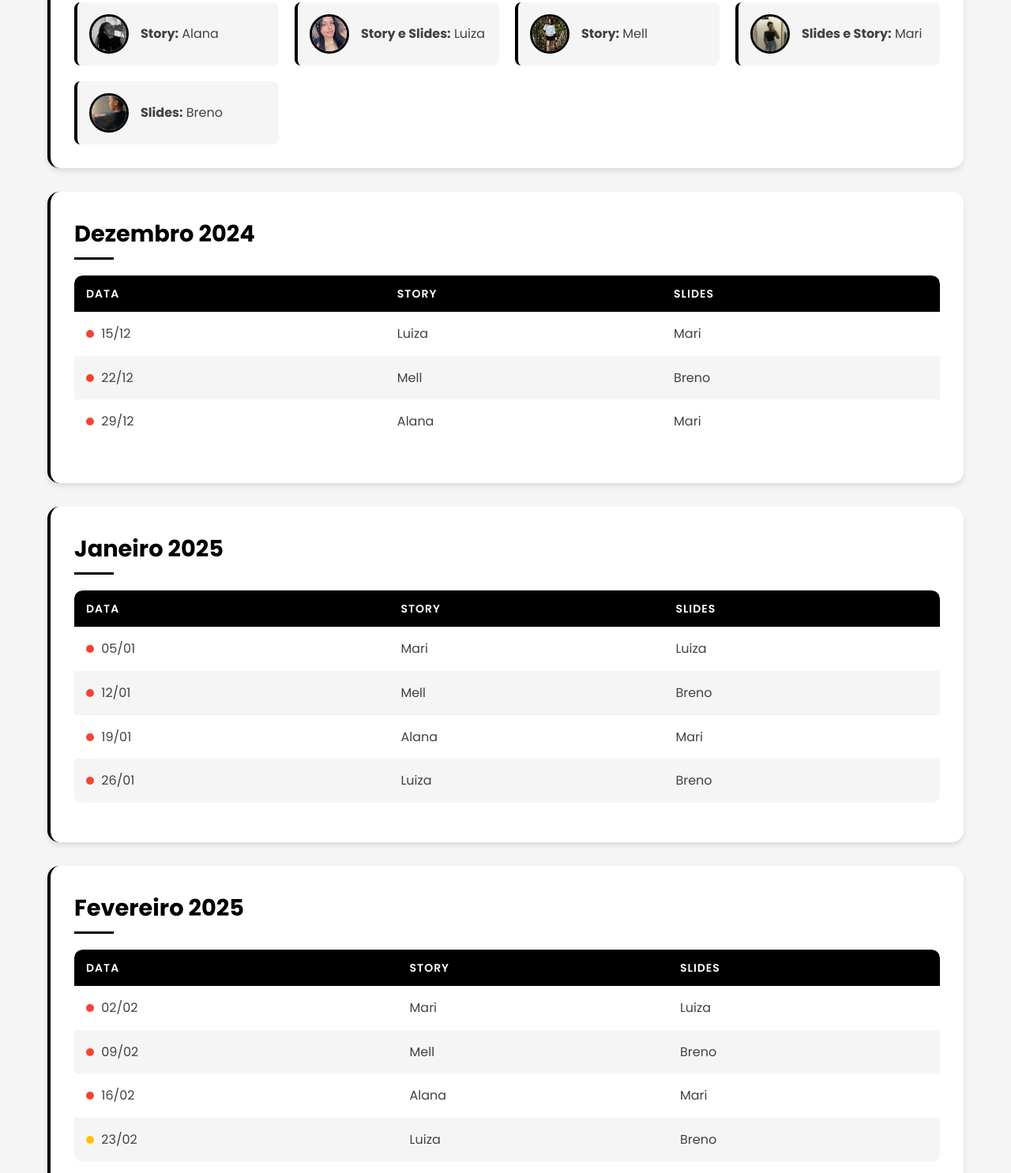
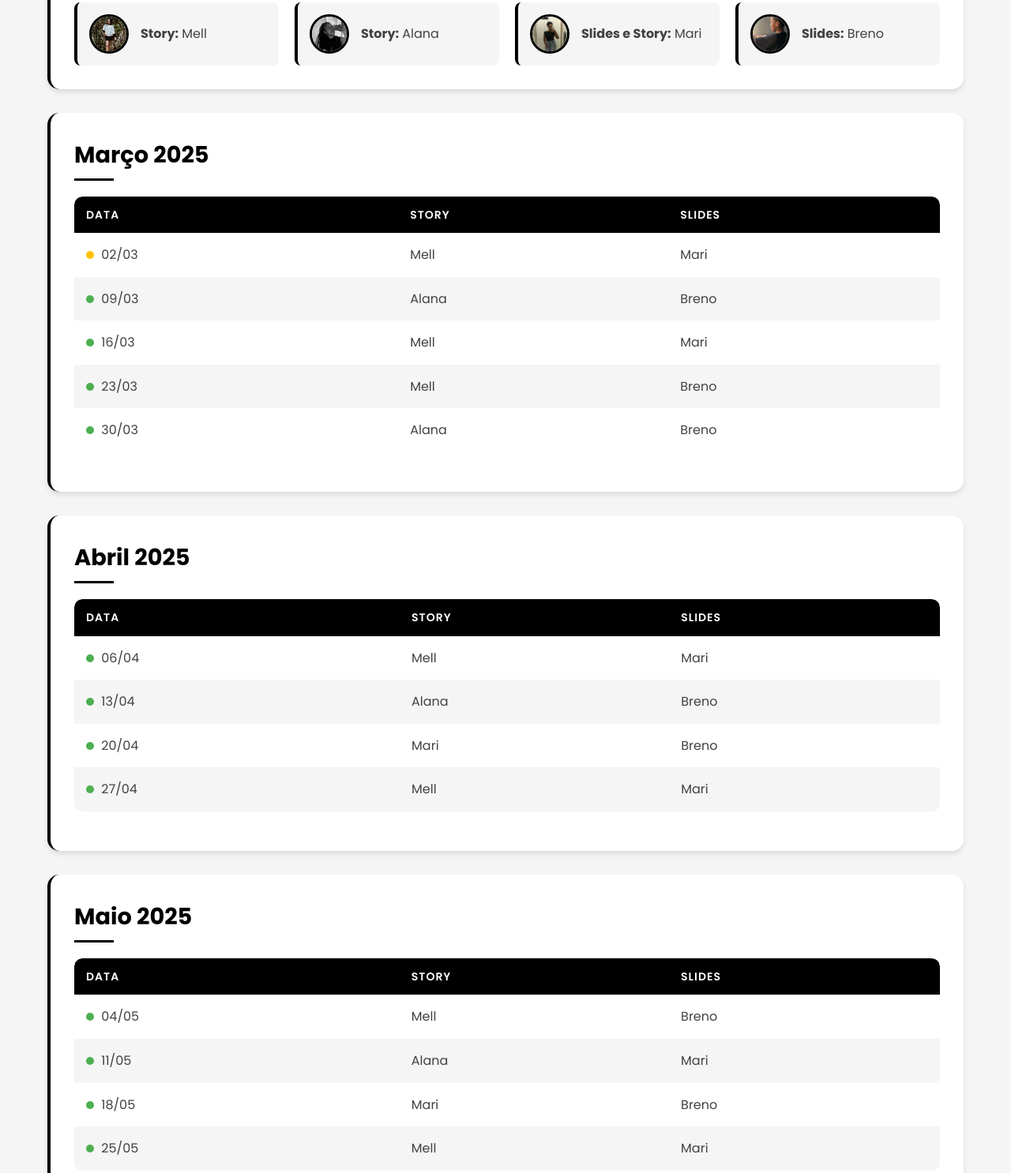
Before and after one commit to Bejoob/midiaccmv, a plain HTML site: page index.html in a window 1280 px wide. Shown: the part 578-2064 px from the top of the page at 79% size. Drawn offline with Linux system fonts and the light colour scheme.

```diff
--- a/index.html
+++ b/index.html
@@ -19,7 +19,7 @@
                 <img src="img/CCMV.jpeg" alt="Logo CCMV" class="logo-img">
             </div>
             <h1>Mídia CCMV</h1>
-            <h2>DEZ/24 - FEV/25</h2>
+            <h2>MAR/25 - MAI/25</h2>
         </header>
 
         <section class="funcoes">
@@ -27,25 +27,17 @@
             <ul>
                 <li>
                     <div class="membro-info">
-                        <img src="img/alana.png" alt="Alana" class="avatar">
+                        <img src="img/mell.png" alt="Mell" class="avatar">
                         <div class="texto">
-                            <strong>Story:</strong> Alana
+                            <strong>Story:</strong> Mell
                         </div>
                     </div>
                 </li>
                 <li>
                     <div class="membro-info">
-                        <img src="img/luiza.png" alt="Luiza" class="avatar">
+                        <img src="img/alana.png" alt="Alana" class="avatar">
                         <div class="texto">
-                            <strong>Story e Slides:</strong> Luiza
-                        </div>
-                    </div>
-                </li>
-                <li>
-                    <div class="membro-info">
-                        <img src="img/mell.png" alt="Mell" class="avatar">
-                        <div class="texto">
-                            <strong>Story:</strong> Mell
+                            <strong>Story:</strong> Alana
                         </div>
                     </div>
                 </li>
@@ -69,7 +61,7 @@
         </section>
 
         <section class="mes">
-            <h3>Dezembro 2024</h3>
+            <h3>Março 2025</h3>
             <div class="table-responsive">
                 <table>
                     <thead>
@@ -80,20 +72,30 @@
                         </tr>
                     </thead>
                     <tbody>
-                        <tr data-date="2024-12-15">
-                            <td><span class="status-dot"></span> 15/12</td>
-                            <td>Luiza</td>
+                        <tr data-date="2025-03-02">
+                            <td><span class="status-dot"></span> 02/03</td>
+                            <td>Mell</td>
                             <td>Mari</td>
                         </tr>
-                        <tr data-date="2024-12-22">
-                            <td><span class="status-dot"></span> 22/12</td>
+                        <tr data-date="2025-03-09">
+                            <td><span class="status-dot"></span> 09/03</td>
+                            <td>Alana</td>
+                            <td>Breno</td>
+                        </tr>
+                        <tr data-date="2025-03-16">
+                            <td><span class="status-dot"></span> 16/03</td>
+                            <td>Mell</td>
+                            <td>Mari</td>
+                        </tr>
+                        <tr data-date="2025-03-23">
+                            <td><span class="status-dot"></span> 23/03</td>
                             <td>Mell</td>
                             <td>Breno</td>
                         </tr>
-                        <tr data-date="2024-12-29">
-                            <td><span class="status-dot"></span> 29/12</td>
+                        <tr data-date="2025-03-30">
+                            <td><span class="status-dot"></span> 30/03</td>
                             <td>Alana</td>
-                            <td>Mari</td>
+                            <td>Breno</td>
                         </tr>
                     </tbody>
                 </table>
@@ -101,7 +103,7 @@
         </section>
 
         <section class="mes">
-            <h3>Janeiro 2025</h3>
+            <h3>Abril 2025</h3>
             <div class="table-responsive">
                 <table>
                     <thead>
@@ -112,25 +114,25 @@
                         </tr>
                     </thead>
                     <tbody>
-                        <tr data-date="2025-01-05">
-                            <td><span class="status-dot"></span> 05/01</td>
+                        <tr data-date="2025-04-06">
+                            <td><span class="status-dot"></span> 06/04</td>
+                            <td>Mell</td>
                             <td>Mari</td>
-                            <td>Luiza</td>
                         </tr>
-                        <tr data-date="2025-01-12">
-                            <td><span class="status-dot"></span> 12/01</td>
-                            <td>Mell</td>
+                        <tr data-date="2025-04-13">
+                            <td><span class="status-dot"></span> 13/04</td>
+                            <td>Alana</td>
                             <td>Breno</td>
                         </tr>
-                        <tr data-date="2025-01-19">
-                            <td><span class="status-dot"></span> 19/01</td>
-                            <td>Alana</td>
+                        <tr data-date="2025-04-20">
+                            <td><span class="status-dot"></span> 20/04</td>
                             <td>Mari</td>
+                            <td>Breno</td>
                         </tr>
-                        <tr data-date="2025-01-26">
-                            <td><span class="status-dot"></span> 26/01</td>
-                            <td>Luiza</td>
-                            <td>Breno</td>
+                        <tr data-date="2025-04-27">
+                            <td><span class="status-dot"></span> 27/04</td>
+                            <td>Mell</td>
+                            <td>Mari</td>
                         </tr>
                     </tbody>
                 </table>
@@ -138,7 +140,7 @@
         </section>
 
         <section class="mes">
-            <h3>Fevereiro 2025</h3>
+            <h3>Maio 2025</h3>
             <div class="table-responsive">
                 <table>
                     <thead>
@@ -149,25 +151,25 @@
                         </tr>
                     </thead>
                     <tbody>
-                        <tr data-date="2025-02-02">
-                            <td><span class="status-dot"></span> 02/02</td>
-                            <td>Mari</td>
-                            <td>Luiza</td>
-                        </tr>
-                        <tr data-date="2025-02-09">
-                            <td><span class="status-dot"></span> 09/02</td>
+                        <tr data-date="2025-05-04">
+                            <td><span class="status-dot"></span> 04/05</td>
                             <td>Mell</td>
                             <td>Breno</td>
                         </tr>
-                        <tr data-date="2025-02-16">
-                            <td><span class="status-dot"></span> 16/02</td>
+                        <tr data-date="2025-05-11">
+                            <td><span class="status-dot"></span> 11/05</td>
                             <td>Alana</td>
                             <td>Mari</td>
                         </tr>
-                        <tr data-date="2025-02-23">
-                            <td><span class="status-dot"></span> 23/02</td>
-                            <td>Luiza</td>
+                        <tr data-date="2025-05-18">
+                            <td><span class="status-dot"></span> 18/05</td>
+                            <td>Mari</td>
                             <td>Breno</td>
+                        </tr>
+                        <tr data-date="2025-05-25">
+                            <td><span class="status-dot"></span> 25/05</td>
+                            <td>Mell</td>
+                            <td>Mari</td>
                         </tr>
                     </tbody>
                 </table>
```
